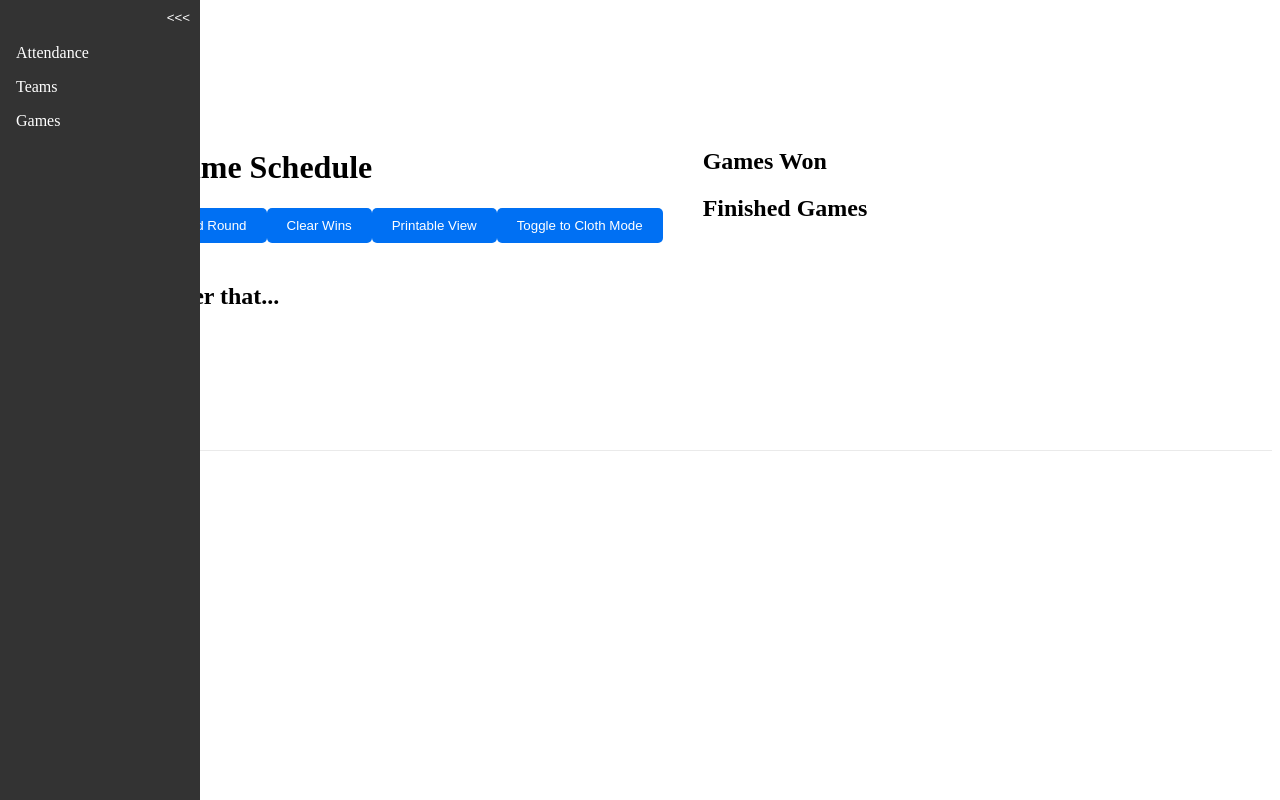
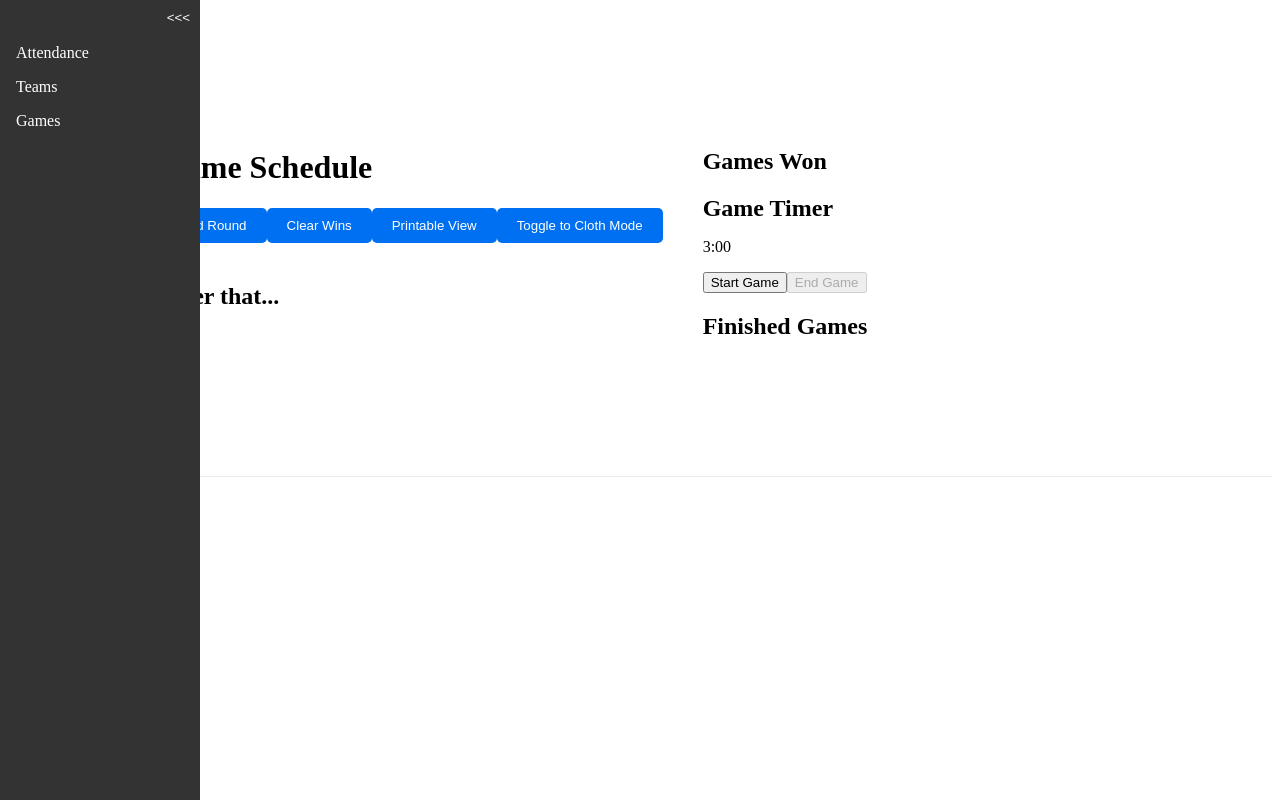
Before and after one commit to jsartin513/open-gym, a Next.js app: page /games in a window 1280 px wide. Built offline with nearby package versions, Linux system fonts and the light colour scheme.

Commit message:
game timer

```diff
--- a/src/pages/games.js
+++ b/src/pages/games.js
@@ -2,7 +2,10 @@ import React, { useEffect, useState } from "react";
 import Layout from "../components/(layout)/layout";
 import PrintableSchedule from "../components/PrintableSchedule";
 import styles from "../styles/GamesPage.module.css";
-import { generateRotatingSchedule, generateRoundRobinSchedule } from '../utils/scheduling';
+import {
+  generateRotatingSchedule,
+  generateRoundRobinSchedule,
+} from "../utils/scheduling";
 
 const GamesPage = () => {
   const [teams, setTeams] = useState([]);
@@ -11,28 +14,86 @@ const GamesPage = () => {
   const [gamesWon, setGamesWon] = useState({});
   const [skippedGames, setSkippedGames] = useState([]);
   const [isPrintableView, setIsPrintableView] = useState(false);
-  const [mode, setMode] = useState('foam');
+  const [mode, setMode] = useState("foam");
+
+  const [gameTimer, setGameTimer] = useState(180); // 3 minutes in seconds
+  const [isTimerRunning, setIsTimerRunning] = useState(false);
+  const [preGameCountdown, setPreGameCountdown] = useState(null);
 
   useEffect(() => {
-    const storedTeams = JSON.parse(localStorage.getItem('selectedTeams') || '[]');
+    const storedTeams = JSON.parse(
+      localStorage.getItem("selectedTeams") || "[]"
+    );
     setTeams(storedTeams);
     setSchedule(getAdditionalGamesRound());
 
-    const storedWinners = JSON.parse(localStorage.getItem('gameWinners') || '{}');
+    const storedWinners = JSON.parse(
+      localStorage.getItem("gameWinners") || "{}"
+    );
     setWinners(storedWinners);
 
-    const storedGamesWon = JSON.parse(localStorage.getItem('gamesWon') || '{}');
+    const storedGamesWon = JSON.parse(localStorage.getItem("gamesWon") || "{}");
     setGamesWon(storedGamesWon);
 
-    const storedSkippedGames = JSON.parse(localStorage.getItem('skippedGames') || '[]');
+    const storedSkippedGames = JSON.parse(
+      localStorage.getItem("skippedGames") || "[]"
+    );
     setSkippedGames(storedSkippedGames);
   }, []);
 
+  useEffect(() => {
+    let timerInterval;
+
+    if (isTimerRunning) {
+      if (preGameCountdown !== null) {
+        if (preGameCountdown > 0) {
+          timerInterval = setInterval(() => {
+            setPreGameCountdown(preGameCountdown - 1);
+          }, 1000);
+        } else {
+          setPreGameCountdown(null);
+          setGameTimer(180); // Reset game timer to 3 minutes
+        }
+      } else {
+        if (gameTimer > 0) {
+          timerInterval = setInterval(() => {
+            setGameTimer(gameTimer - 1);
+          }, 1000);
+        } else {
+          setIsTimerRunning(false);
+        }
+      }
+    }
+
+    return () => clearInterval(timerInterval);
+  }, [isTimerRunning, gameTimer, preGameCountdown]);
+
+  const formatTime = (seconds) => {
+    const minutes = Math.floor(seconds / 60);
+    const remainingSeconds = seconds % 60;
+    return `${minutes}:${remainingSeconds < 10 ? "0" : ""}${remainingSeconds}`;
+  };
+
+  const handleStartGame = () => {
+    if (!isTimerRunning) {
+      setPreGameCountdown(5);
+      setIsTimerRunning(true);
+    }
+  };
+
+  const handleEndGame = () => {
+    setIsTimerRunning(false);
+    setPreGameCountdown(null);
+    setGameTimer(180);
+  };
 
   const getAdditionalGamesRound = () => {
-    const additionalGames = teams.length > 3 ? generateRoundRobinSchedule(teamNames()) : generateRotatingSchedule(teamNames());
-    return additionalGames
-  }
+    const additionalGames =
+      teams.length > 3
+        ? generateRoundRobinSchedule(teamNames())
+        : generateRotatingSchedule(teamNames());
+    return additionalGames;
+  };
   const handleAddGamesRound = () => {
     const additionalGames = getAdditionalGamesRound();
     setSchedule([...schedule, ...additionalGames]);
@@ -41,19 +102,18 @@ const GamesPage = () => {
   const handleSkipGame = (index) => {
     const updatedSkippedGames = [...skippedGames, index];
     setSkippedGames(updatedSkippedGames);
-    localStorage.setItem('skippedGames', JSON.stringify(updatedSkippedGames));
+    localStorage.setItem("skippedGames", JSON.stringify(updatedSkippedGames));
   };
 
   const handleModeToggle = () => {
-    setMode(mode === 'foam' ? 'cloth' : 'foam');
+    setMode(mode === "foam" ? "cloth" : "foam");
   };
 
   const teamNames = () => {
     const teamNames = teams.map((team, index) => {
       if (team.name) {
         return team.name;
-      }
-      else {
+      } else {
         return "Team " + (index + 1);
       }
     });
@@ -63,21 +123,21 @@ const GamesPage = () => {
   const handleWinnerChange = (index, winner) => {
     const updatedWinners = { ...winners, [index]: winner };
     setWinners(updatedWinners);
-    localStorage.setItem('gameWinners', JSON.stringify(updatedWinners));
+    localStorage.setItem("gameWinners", JSON.stringify(updatedWinners));
 
     const updatedGamesWon = { ...gamesWon };
-    if (winner && winner !== 'tie') {
+    if (winner && winner !== "tie") {
       updatedGamesWon[winner] = (updatedGamesWon[winner] || 0) + 1;
     }
     setGamesWon(updatedGamesWon);
-    localStorage.setItem('gamesWon', JSON.stringify(updatedGamesWon));
+    localStorage.setItem("gamesWon", JSON.stringify(updatedGamesWon));
   };
 
   const handleClearWins = () => {
     setWinners({});
     setGamesWon({});
-    localStorage.removeItem('gameWinners');
-    localStorage.removeItem('gamesWon');
+    localStorage.removeItem("gameWinners");
+    localStorage.removeItem("gamesWon");
   };
 
   const calculateGamesWon = () => {
@@ -93,10 +153,9 @@ const GamesPage = () => {
   const calculateClothPoints = () => {
     const pointsByTeam = {};
     Object.values(winners).forEach((winner, index) => {
-      if (winner && winner !== 'tie') {
+      if (winner && winner !== "tie") {
         pointsByTeam[winner] = (pointsByTeam[winner] || 0) + 2;
-      }
-      else {
+      } else {
         // Lookup which teams played
         console.log(schedule[index]);
         // If they played, add 1 point to each
@@ -109,7 +168,7 @@ const GamesPage = () => {
       }
     });
     return pointsByTeam;
-  }
+  };
 
   const gamesWonByTeam = calculateGamesWon();
 
@@ -126,13 +185,20 @@ const GamesPage = () => {
         <div className={styles.gamesSchedulePanel}>
           <div className={styles.gamesHeader}>
             <h1>Game Schedule</h1>
-            <button className={styles.button} onClick={handleAddGamesRound}>Add Round</button>
-            <button className={styles.button} onClick={handleClearWins}>Clear Wins</button>
-            <button className={styles.button} onClick={() => setIsPrintableView(!isPrintableView)}>
-              {isPrintableView ? 'Back to Schedule' : 'Printable View'}
+            <button className={styles.button} onClick={handleAddGamesRound}>
+              Add Round
+            </button>
+            <button className={styles.button} onClick={handleClearWins}>
+              Clear Wins
+            </button>
+            <button
+              className={styles.button}
+              onClick={() => setIsPrintableView(!isPrintableView)}
+            >
+              {isPrintableView ? "Back to Schedule" : "Printable View"}
             </button>
             <button className={styles.button} onClick={handleModeToggle}>
-              Toggle to {mode === 'foam' ? 'Cloth' : 'Foam'} Mode
+              Toggle to {mode === "foam" ? "Cloth" : "Foam"} Mode
             </button>
           </div>
           {isPrintableView ? (
@@ -142,24 +208,36 @@ const GamesPage = () => {
               {currentGame && (
                 <div className={styles.currentGame}>
                   <h2>Current Game</h2>
-                  <p>{currentGame.homeTeam} vs {currentGame.awayTeam}</p>
+                  <p>
+                    {currentGame.homeTeam} vs {currentGame.awayTeam}
+                  </p>
                   <select
                     className={styles.select}
-                    value={winners[currentGameIndex] || ''}
-                    onChange={(e) => handleWinnerChange(currentGameIndex, e.target.value)}
+                    value={winners[currentGameIndex] || ""}
+                    onChange={(e) =>
+                      handleWinnerChange(currentGameIndex, e.target.value)
+                    }
                   >
                     <option value="">Select Result</option>
-                    <option value={currentGame.homeTeam}>{currentGame.homeTeam}</option>
-                    <option value={currentGame.awayTeam}>{currentGame.awayTeam}</option>
-                    {mode === 'cloth' && <option value="tie">Tie</option>}
+                    <option value={currentGame.homeTeam}>
+                      {currentGame.homeTeam}
+                    </option>
+                    <option value={currentGame.awayTeam}>
+                      {currentGame.awayTeam}
+                    </option>
+                    {mode === "cloth" && <option value="tie">Tie</option>}
                   </select>
-                  <button onClick={() => handleSkipGame(currentGameIndex)}>Skip</button>
+                  <button onClick={() => handleSkipGame(currentGameIndex)}>
+                    Skip
+                  </button>
                 </div>
               )}
               {nextGame && (
                 <div className={styles.nextGame}>
                   <h2>Next Game</h2>
-                  <p>{nextGame.homeTeam} vs {nextGame.awayTeam}</p>
+                  <p>
+                    {nextGame.homeTeam} vs {nextGame.awayTeam}
+                  </p>
                 </div>
               )}
               <div>
@@ -172,13 +250,12 @@ const GamesPage = () => {
                   ))}
                 </ul>
               </div>
-
             </>
           )}
         </div>
         {!isPrintableView && (
-          <div className={styles.gamesWonPanel} >
-            {mode==='foam' && (
+          <div className={styles.gamesWonPanel}>
+            {mode === "foam" && (
               <div>
                 <h2>Games Won</h2>
                 <ul>
@@ -190,7 +267,7 @@ const GamesPage = () => {
                 </ul>
               </div>
             )}
-            { mode==='cloth' && (
+            {mode === "cloth" && (
               <div>
                 <h2>Points</h2>
                 <ul>
@@ -202,12 +279,36 @@ const GamesPage = () => {
                 </ul>
               </div>
             )}
+
+            <div className={styles.timerPanel}>
+              <h2>Game Timer</h2>
+              {preGameCountdown !== null ? (
+                <p>Starting in {preGameCountdown}...</p>
+              ) : (
+                <p className={gameTimer <= 10 ? styles.flashingTimer : ""}>
+                  {formatTime(gameTimer)}{" "}
+                  {gameTimer <= 0 &&
+                    (mode === "cloth" ? "Game Over!" : "No Blocking!")}
+                </p>
+              )}
+              <button
+                onClick={handleStartGame}
+                disabled={isTimerRunning && preGameCountdown === null}
+              >
+                Start Game
+              </button>
+              <button onClick={handleEndGame} disabled={!isTimerRunning}>
+                End Game
+              </button>
+            </div>
+
             <div>
               <h2>Finished Games</h2>
               <ul className={styles.gamesList}>
                 {pastGames.map((game, index) => (
                   <li key={index}>
-                    {game.homeTeam} vs {game.awayTeam} - Winner: {winners[index] === 'tie' ? 'Tie' : winners[index]}
+                    {game.homeTeam} vs {game.awayTeam} - Winner:{" "}
+                    {winners[index] === "tie" ? "Tie" : winners[index]}
                   </li>
                 ))}
               </ul>
```
